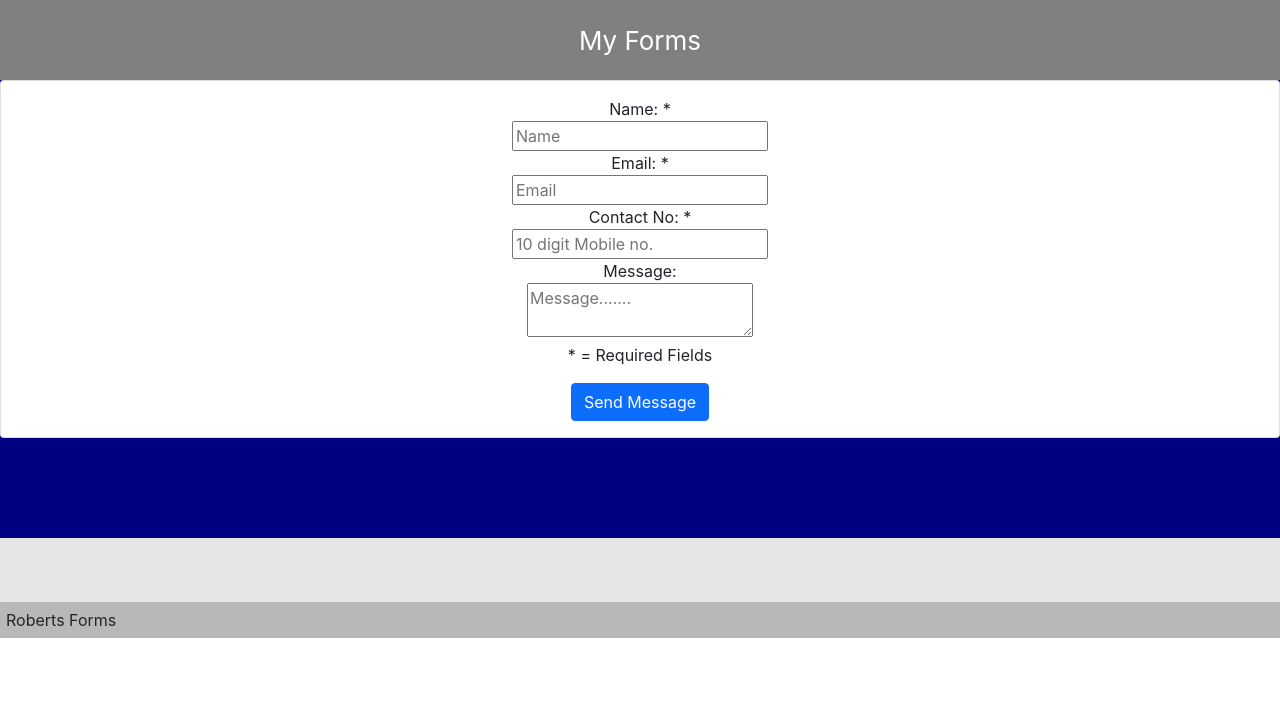
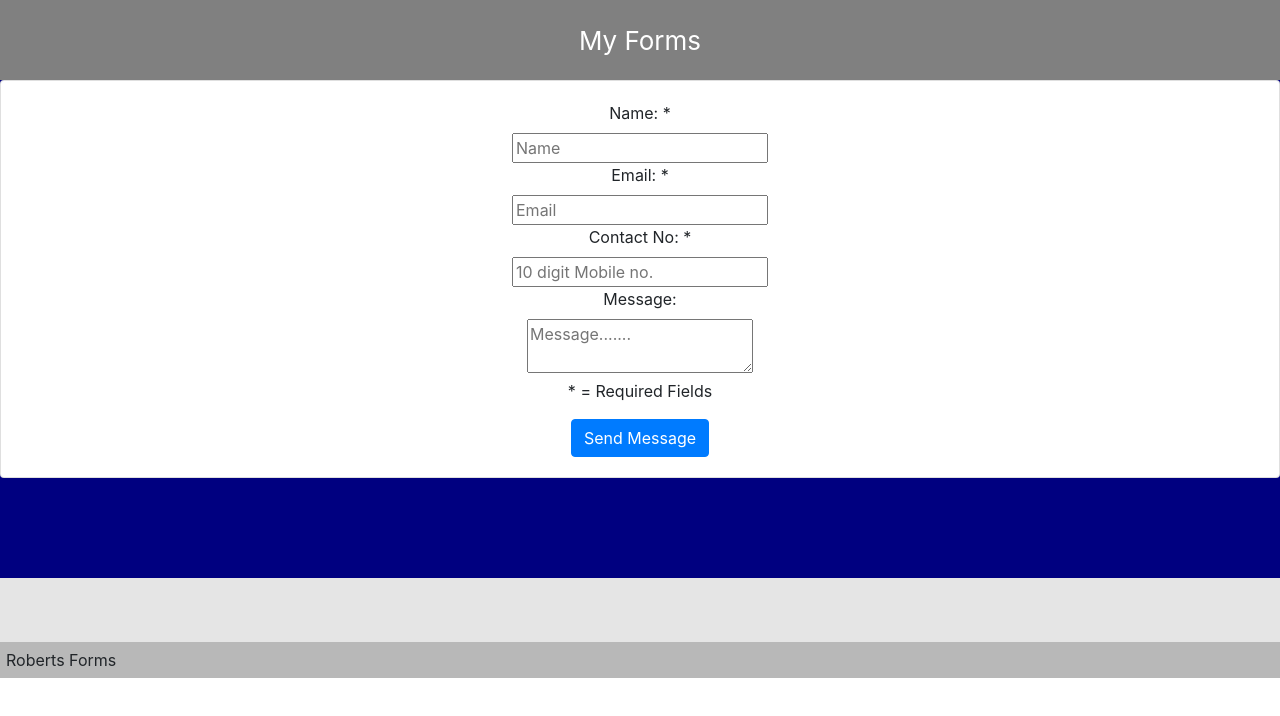
Before and after one commit to groberts31/Generic-Form, a React (Create React App) app in the folder client/: page /form in a window 1280 px wide. Shown: the top 716 px of the page. Built offline with nearby package versions, Linux system fonts and the light colour scheme.

Commit message:
change Name in form to component

```diff
--- a/client/public/index.html
+++ b/client/public/index.html
@@ -22,9 +22,8 @@
       work correctly both with client-side routing and a non-root public URL.
       Learn how to configure a non-root public URL by running `npm run build`.
     -->
+  <link rel="stylesheet" href="https://cdnjs.cloudflare.com/ajax/libs/twitter-bootstrap/4.0.0/css/bootstrap.min.css" />
   <title>React App</title>
-  <link href="https://cdn.jsdelivr.net/npm/bootstrap@5.0.0-beta2/dist/css/bootstrap.min.css" rel="stylesheet"
-    integrity="sha384-BmbxuPwQa2lc/FVzBcNJ7UAyJxM6wuqIj61tLrc4wSX0szH/Ev+nYRRuWlolflfl" crossorigin="anonymous">
 </head>
 
 <body>
--- a/client/src/components/Name/index.js
+++ b/client/src/components/Name/index.js
@@ -0,0 +1,17 @@
+import React from "react";
+import "./style.css";
+
+function Name() {
+  return (
+    <div className="name">
+      <label>
+        Name: <span>*</span>
+      </label>
+      <br />
+      <input type="text" id="name" placeholder="Name" />
+      <br />
+    </div>
+  );
+}
+
+export default Name;
--- a/client/src/pages/Form/index.js
+++ b/client/src/pages/Form/index.js
@@ -1,5 +1,6 @@
 import React from "react";
 import "./style.css";
+import Name from "../../components/Name";
 
 function Form() {
   return (
@@ -7,12 +8,7 @@ function Form() {
       <div className="card-body">
         <form id="form">
           <div id="contactInfo">
-            <label>
-              Name: <span>*</span>
-            </label>
-            <br />
-            <input type="text" id="name" placeholder="Name" />
-            <br />
+          <Name/>
             <label>
               Email: <span>*</span>
             </label>
```
Also changed, not shown: client/src/components/Name/style.css (added).
